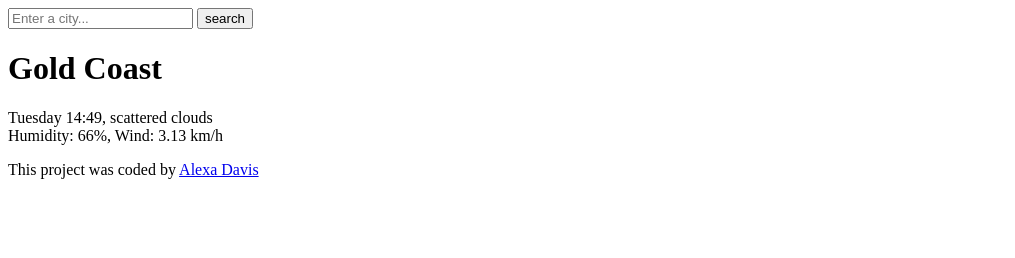
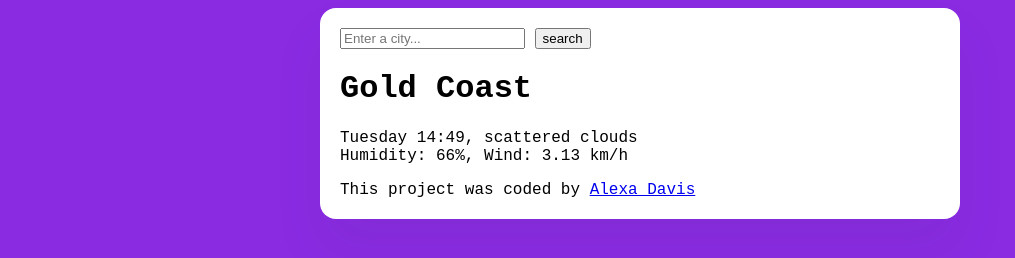
Before and after one commit to alexataylord/myweatherproject, a plain HTML site: page index.html in a window 1280 px wide. Shown: the whole page, without its empty margins (0-1015 px from the left). Drawn offline with Linux system fonts and the light colour scheme.

Commit message:
styled the main container

```diff
--- a/index.html
+++ b/index.html
@@ -3,9 +3,11 @@
 <head>
     <meta charset="UTF-8">
     <meta name="viewport" content="width=device-width, initial-scale=1.0">
+    <link rel="stylesheet" href="src/style.css"/>
     <title>Weather App</title>
 </head>
 <body>
+    <div class="weather-app">
     <header>
         <form>
             <input type="search" placeholder="Enter a city..."/>
@@ -13,12 +15,14 @@
         </form>
     </header>
   <main>
+
     <h1>Gold Coast</h1>
    <p>
     Tuesday 14:49, scattered clouds
     <br/>
     Humidity: 66%, Wind: 3.13 km/h
    </p>
+
 </main>
 
     <footer>
@@ -26,5 +30,6 @@
         <a href="https://github.com/alexataylord/myweatherproject" target="_blank"> Alexa Davis </a>
 
         </footer>
+        </div>
 </body>
 </html>
--- /dev/null
+++ b/src/style.css
@@ -0,0 +1,13 @@
+body {
+    background: blueviolet;
+}
+
+.weather-app {
+    background: white;
+    max-width: 600px;
+    margin: 0px auto;
+    padding: 20px;
+    box-shadow: 0 30px 50px rgba(65,50,100,0.08);
+    border-radius: 16px;
+    font-family:'Courier New', Courier, monospace;
+}
```
